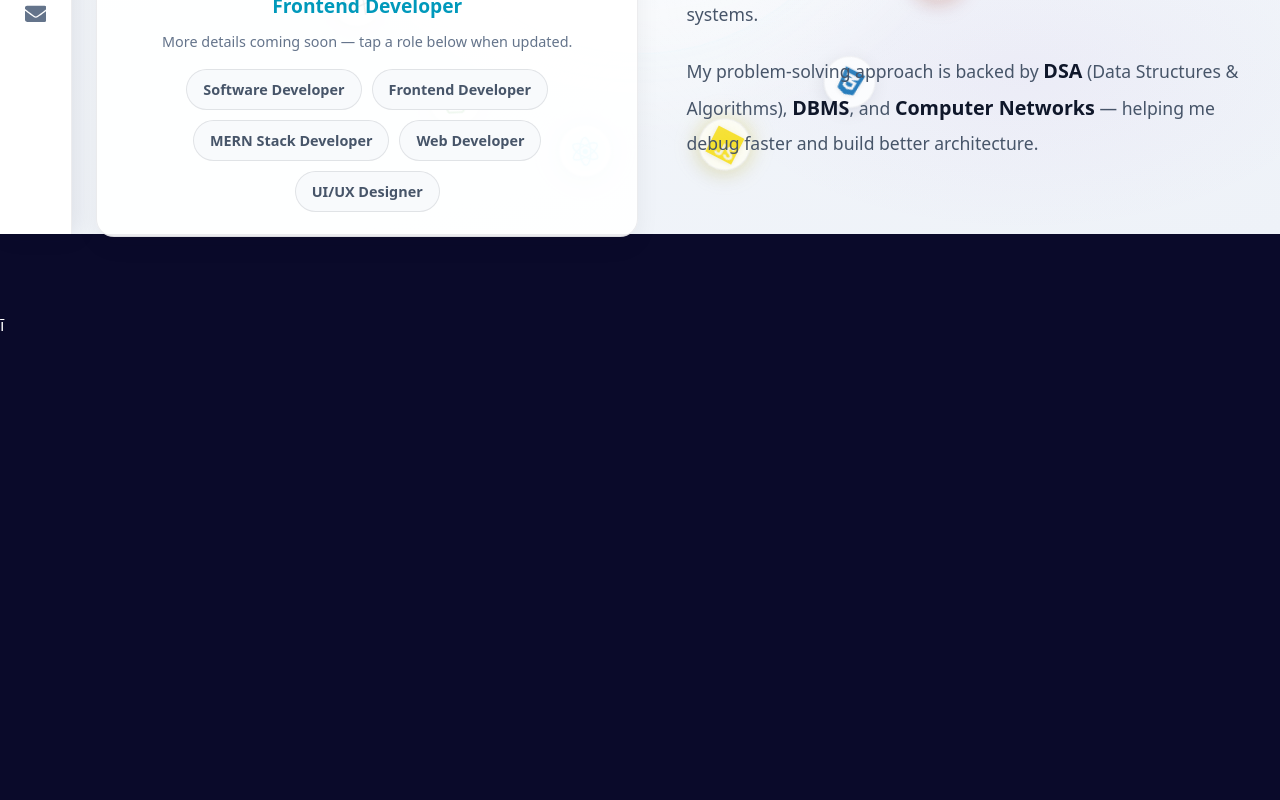
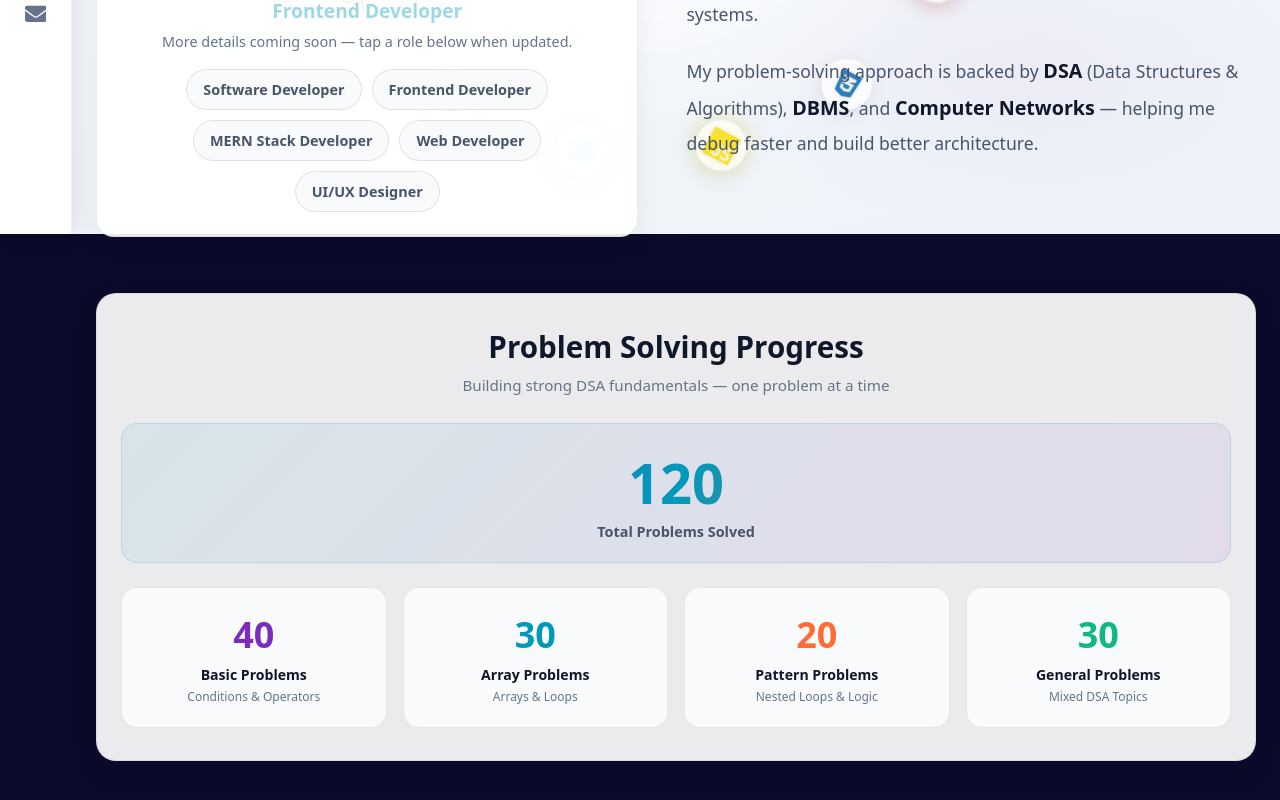
Before and after one commit to MOHITHC838/mohith2007, a React (Vite) app: page /about in a window 1280 px wide. Shown: the part 566-1366 px from the top of the page. Before the commit the page ends 901 px from the top, so only its background shows below. Built offline with nearby package versions, Linux system fonts and the light colour scheme.

Commit message:
about update

```diff
--- a/src/pages/About.jsx
+++ b/src/pages/About.jsx
@@ -1,6 +1,7 @@
 /* eslint-disable no-unused-vars */
 import { useEffect, useRef, useState } from 'react';
 import AnimatedSection from '../components/AnimatedSection';
+
 const INTERESTED_ROLES = [
   'Software Developer',
   'Frontend Developer',
@@ -8,6 +9,7 @@ const INTERESTED_ROLES = [
   'Web Developer',
   'UI/UX Designer',
 ];
+
 const ROLE_CHIPS = [
   { id: 'software', label: 'Software Developer' },
   { id: 'frontend', label: 'Frontend Developer' },
@@ -15,11 +17,88 @@ const ROLE_CHIPS = [
   { id: 'web', label: 'Web Developer' },
   { id: 'uiux', label: 'UI/UX Designer' },
 ];
+
+const PROBLEM_SOLVING_STATS = [
+  {
+    id: 'basic',
+    label: 'Basic Problems',
+    sublabel: 'Conditions & Operators',
+    count: 40,
+    color: '#7b2cbf',
+  },
+  {
+    id: 'array',
+    label: 'Array Problems',
+    sublabel: 'Arrays & Loops',
+    count: 30,
+    color: '#0099bb',
+  },
+  {
+    id: 'pattern',
+    label: 'Pattern Problems',
+    sublabel: 'Nested Loops & Logic',
+    count: 20,
+    color: '#ff6b35',
+  },
+  {
+    id: 'general',
+    label: 'General Problems',
+    sublabel: 'Mixed DSA Topics',
+    count: 30,
+    color: '#10b981',
+  },
+];
+
+const TOTAL_PROBLEMS = PROBLEM_SOLVING_STATS.reduce(
+  (sum, item) => sum + item.count,
+  0
+);
+
+function CountUp({ target, duration = 1200, start = false }) {
+  const [value, setValue] = useState(0);
+
+  useEffect(() => {
+    if (!start) return;
+
+    let frameId;
+    const startTime = performance.now();
+
+    const tick = (now) => {
+      const progress = Math.min((now - startTime) / duration, 1);
+      const eased = 1 - Math.pow(1 - progress, 3);
+      setValue(Math.round(eased * target));
+      if (progress < 1) frameId = requestAnimationFrame(tick);
+    };
+
+    frameId = requestAnimationFrame(tick);
+    return () => cancelAnimationFrame(frameId);
+  }, [start, target, duration]);
+
+  return <>{value}</>;
+}
+
+function ProblemStatCard({ stat, index, animate }) {
+  return (
+    <div
+      className="ps-stat-card"
+      style={{ '--ps-accent': stat.color, '--ps-delay': `${index * 100}ms` }}
+    >
+      <span className="ps-stat-count">
+        <CountUp target={stat.count} start={animate} />
+      </span>
+      <span className="ps-stat-label">{stat.label}</span>
+      <span className="ps-stat-sublabel">{stat.sublabel}</span>
+    </div>
+  );
+}
+
 const About = () => {
   const [roleIndex, setRoleIndex] = useState(0);
   const [roleVisible, setRoleVisible] = useState(true);
+  const [statsVisible, setStatsVisible] = useState(false);
   const textRef = useRef(null);
-  /* Typewriter for about keywords — optional; paragraphs use static spans */
+  const statsRef = useRef(null);
+
   useEffect(() => {
     const interval = setInterval(() => {
       setRoleVisible(false);
@@ -30,6 +109,22 @@ const About = () => {
     }, 2800);
     return () => clearInterval(interval);
   }, []);
+
+  useEffect(() => {
+    const observer = new IntersectionObserver(
+      ([entry]) => {
+        if (entry.isIntersecting) {
+          setStatsVisible(true);
+          observer.disconnect();
+        }
+      },
+      { threshold: 0.2 }
+    );
+
+    if (statsRef.current) observer.observe(statsRef.current);
+    return () => observer.disconnect();
+  }, []);
+
   return (
     <div className="about-page">
       <section className="section about-section">
@@ -37,8 +132,8 @@ const About = () => {
           <AnimatedSection>
             <h2 className="about-title">About Me</h2>
           </AnimatedSection>
+
           <div className="about-layout">
-            {/* Left: video + interested (below video) */}
             <div className="about-left">
               <AnimatedSection animation="fadeInLeft">
                 <div className="video-wrapper">
@@ -55,6 +150,7 @@ const About = () => {
                   </video>
                 </div>
               </AnimatedSection>
+
               <AnimatedSection animation="fadeInUp" delay={120}>
                 <div className="interested-block">
                   <h4 className="interested-title">
@@ -80,7 +176,7 @@ const About = () => {
                 </div>
               </AnimatedSection>
             </div>
-            {/* Right: about text */}
+
             <AnimatedSection animation="fadeInRight">
               <div className="about-text">
                 <h3 className="about-heading">
@@ -113,8 +209,42 @@ const About = () => {
               </div>
             </AnimatedSection>
           </div>
+
+          <AnimatedSection animation="fadeInUp" delay={150}>
+            <div className="problem-solving-block" ref={statsRef}>
+              <div className="ps-header">
+                <h3 className="ps-title">Problem Solving Progress</h3>
+                <p className="ps-subtitle">
+                  Building strong DSA fundamentals — one problem at a time
+                </p>
+              </div>
+
+              <div className="ps-total-banner">
+                <span className="ps-total-number">
+                  <CountUp
+                    target={TOTAL_PROBLEMS}
+                    start={statsVisible}
+                    duration={1500}
+                  />
+                </span>
+                <span className="ps-total-label">Total Problems Solved</span>
+              </div>
+
+              <div className="ps-stats-grid">
+                {PROBLEM_SOLVING_STATS.map((stat, index) => (
+                  <ProblemStatCard
+                    key={stat.id}
+                    stat={stat}
+                    index={index}
+                    animate={statsVisible}
+                  />
+                ))}
+              </div>
+            </div>
+          </AnimatedSection>
         </div>
       </section>
+
       <style>{`
         .about-page {
           --about-text: #475569;
@@ -125,10 +255,12 @@ const About = () => {
           width: 100%;
           font-family: var(--about-font-body);
         }
+
         .about-section {
           padding-top: 48px;
           padding-bottom: 80px;
         }
+
         .about-title {
           font-family: var(--about-font-display);
           font-size: clamp(2.1rem, 5vw, 3.2rem);
@@ -140,17 +272,20 @@ const About = () => {
           background: none;
           -webkit-text-fill-color: var(--about-heading);
         }
+
         .about-layout {
           display: grid;
           grid-template-columns: 1fr 1.05fr;
           gap: 48px;
           align-items: start;
         }
+
         .about-left {
           display: flex;
           flex-direction: column;
           gap: 28px;
         }
+
         .video-wrapper {
           width: 100%;
           border-radius: 20px;
@@ -159,6 +294,7 @@ const About = () => {
           border: 1px solid rgba(15, 23, 42, 0.08);
           box-shadow: 0 12px 32px rgba(15, 23, 42, 0.08);
         }
+
         .about-video {
           width: 100%;
           aspect-ratio: 16 / 9;
@@ -169,10 +305,11 @@ const About = () => {
           display: block;
           background: #e2e8f0;
         }
-        /* About text */
+
         .about-text {
           font-family: var(--about-font-body);
         }
+
         .about-heading {
           font-family: var(--about-font-display);
           font-size: clamp(1.75rem, 4vw, 2.35rem);
@@ -182,6 +319,7 @@ const About = () => {
           line-height: 1.3;
           color: var(--about-heading);
         }
+
         .name-highlight {
           font-family: var(--about-font-name);
           font-style: italic;
@@ -192,6 +330,7 @@ const About = () => {
           -webkit-text-fill-color: transparent;
           background-clip: text;
         }
+
         .lead-text {
           font-size: 1.15rem;
           color: #334155;
@@ -199,6 +338,7 @@ const About = () => {
           line-height: 1.8;
           font-weight: 500;
         }
+
         .about-text p {
           color: var(--about-text);
           line-height: 1.9;
@@ -206,13 +346,13 @@ const About = () => {
           font-size: 1.1rem;
           font-weight: 400;
         }
-        /* Highlight: black, slightly larger — NO underline, NO background */
+
         .term-highlight {
           color: #0f172a;
           font-weight: 700;
           font-size: 1.12em;
         }
-        /* Interested — under video */
+
         .interested-block {
           padding: 24px 20px;
           border-radius: 18px;
@@ -221,6 +361,7 @@ const About = () => {
           box-shadow: 0 8px 24px rgba(15, 23, 42, 0.06);
           text-align: center;
         }
+
         .interested-title {
           font-family: var(--about-font-display);
           font-size: 1.05rem;
@@ -229,10 +370,12 @@ const About = () => {
           margin-bottom: 10px;
           letter-spacing: -0.01em;
         }
+
         .interested-dynamic {
           min-height: 2rem;
           margin-bottom: 8px;
         }
+
         .dynamic-role {
           display: inline-block;
           font-family: var(--about-font-display);
@@ -241,25 +384,30 @@ const About = () => {
           color: #0099bb;
           transition: opacity 0.28s ease, transform 0.28s ease;
         }
+
         .dynamic-role.show {
           opacity: 1;
           transform: translateY(0);
         }
+
         .dynamic-role.hide {
           opacity: 0;
           transform: translateY(8px);
         }
+
         .interested-note {
           font-size: 0.9rem;
           color: #64748b;
           margin-bottom: 18px;
         }
+
         .interested-roles {
           display: flex;
           flex-wrap: wrap;
           justify-content: center;
           gap: 10px;
         }
+
         .role-chip {
           padding: 10px 16px;
           font-family: var(--about-font-body);
@@ -277,6 +425,7 @@ const About = () => {
             background 0.3s ease,
             border-color 0.3s ease;
         }
+
         .role-chip:hover {
           transform: translateY(-5px) scale(1.04);
           color: #0f172a;
@@ -286,45 +435,189 @@ const About = () => {
             0 10px 24px rgba(0, 184, 217, 0.2),
             0 0 0 1px rgba(0, 184, 217, 0.15);
         }
+
+        /* Problem Solving Section */
+        .problem-solving-block {
+          margin-top: 56px;
+          padding: 32px 24px;
+          border-radius: 20px;
+          background: rgba(255, 255, 255, 0.92);
+          border: 1px solid rgba(15, 23, 42, 0.08);
+          box-shadow: 0 12px 32px rgba(15, 23, 42, 0.06);
+        }
+
+        .ps-header {
+          text-align: center;
+          margin-bottom: 28px;
+        }
+
+        .ps-title {
+          font-family: var(--about-font-display);
+          font-size: clamp(1.4rem, 3vw, 1.85rem);
+          font-weight: 800;
+          color: var(--about-heading);
+          margin-bottom: 8px;
+        }
+
+        .ps-subtitle {
+          color: #64748b;
+          font-size: 0.95rem;
+        }
+
+        .ps-total-banner {
+          text-align: center;
+          padding: 20px;
+          margin-bottom: 24px;
+          border-radius: 16px;
+          background: linear-gradient(
+            135deg,
+            rgba(0, 153, 187, 0.08),
+            rgba(123, 44, 191, 0.08)
+          );
+          border: 1px solid rgba(0, 153, 187, 0.15);
+        }
+
+        .ps-total-number {
+          display: block;
+          font-family: var(--about-font-display);
+          font-size: clamp(2.5rem, 6vw, 3.5rem);
+          font-weight: 800;
+          background: linear-gradient(120deg, #7b2cbf, #0099bb, #ff6b35);
+          -webkit-background-clip: text;
+          -webkit-text-fill-color: transparent;
+          background-clip: text;
+        }
+
+        .ps-total-label {
+          font-size: 0.9rem;
+          font-weight: 600;
+          color: #475569;
+        }
+
+        .ps-stats-grid {
+          display: grid;
+          grid-template-columns: repeat(4, 1fr);
+          gap: 16px;
+        }
+
+        .ps-stat-card {
+          padding: 22px 16px;
+          border-radius: 16px;
+          text-align: center;
+          background: #f8fafc;
+          border: 1px solid rgba(15, 23, 42, 0.08);
+          transition:
+            transform 0.35s cubic-bezier(0.34, 1.56, 0.64, 1),
+            box-shadow 0.35s ease,
+            border-color 0.35s ease;
+          animation: psCardIn 0.6s ease-out both;
+          animation-delay: var(--ps-delay);
+        }
+
+        .ps-stat-card:hover {
+          transform: translateY(-6px) scale(1.03);
+          border-color: var(--ps-accent);
+          box-shadow: 0 12px 28px color-mix(in srgb, var(--ps-accent) 25%, transparent);
+        }
+
+        .ps-stat-count {
+          display: block;
+          font-family: var(--about-font-display);
+          font-size: clamp(1.75rem, 4vw, 2.25rem);
+          font-weight: 800;
+          color: var(--ps-accent);
+          margin-bottom: 6px;
+        }
+
+        .ps-stat-label {
+          display: block;
+          font-size: 0.88rem;
+          font-weight: 700;
+          color: var(--about-heading);
+          margin-bottom: 4px;
+        }
+
+        .ps-stat-sublabel {
+          display: block;
+          font-size: 0.75rem;
+          color: #64748b;
+        }
+
+        @keyframes psCardIn {
+          from {
+            opacity: 0;
+            transform: translateY(24px);
+          }
+          to {
+            opacity: 1;
+            transform: translateY(0);
+          }
+        }
+
         @media (max-width: 968px) {
           .about-layout {
             grid-template-columns: 1fr;
             gap: 36px;
           }
+
           .about-left {
             order: 1;
           }
+
           .about-text {
             order: 2;
           }
+
           .about-video {
             max-height: 300px;
           }
+
+          .ps-stats-grid {
+            grid-template-columns: repeat(2, 1fr);
+          }
         }
+
         @media (max-width: 768px) {
           .about-section {
             padding-top: 32px;
             padding-bottom: 60px;
           }
+
           .about-title {
             margin-bottom: 32px;
           }
+
           .about-text p {
             font-size: 1.05rem;
           }
+
           .lead-text {
             font-size: 1.08rem;
           }
+
           .role-chip {
             font-size: 0.82rem;
             padding: 8px 14px;
           }
+
           .dynamic-role {
             font-size: 1.05rem;
+          }
+        }
+
+        @media (max-width: 480px) {
+          .ps-stats-grid {
+            grid-template-columns: 1fr;
+          }
+
+          .problem-solving-block {
+            padding: 24px 16px;
+            margin-top: 40px;
           }
         }
       `}</style>
     </div>
   );
 };
+
 export default About;
```
